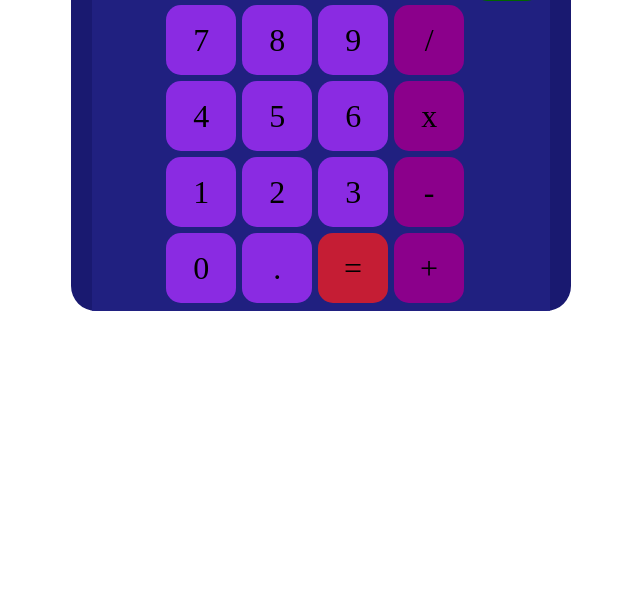
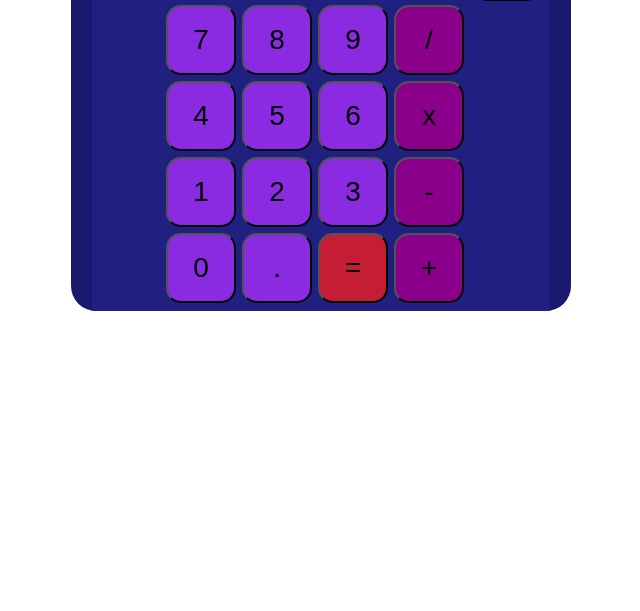
Before and after one commit to Gulcan00/calculator, a plain HTML site: page index.html in a window 1280 px wide. Shown: the part 189-800 px from the top of the page, without its empty margins (319-959 px from the left). Drawn offline with Linux system fonts and the light colour scheme; a web font is replaced by a local one.

Commit message:
Change divs to btns

```diff
--- a/index.html
+++ b/index.html
@@ -15,24 +15,24 @@
             000
         </div>
         <div class="calc-buttons-container">
-        <div class="button calc-clear">AC</div>
+        <button class="calc-clear">AC</button>
         <div class="calc-buttons">
-            <div class="button">7</div>
-            <div class="button">8</div>
-            <div class="button">9</div>
-            <div class="button operator">/</div>
-            <div class="button">4</div>
-            <div class="button">5</div>
-            <div class="button">6</div>
-            <div class="button operator">x</div>
-            <div class="button">1</div>
-            <div class="button">2</div>
-            <div class="button">3</div>
-            <div class="button operator">-</div>
-            <div class="button">0</div>
-            <div class="button">.</div>
-            <div class="button equal">=</div>
-            <div class="button operator">+</div>
+            <button class="number">7</button>
+            <button class="number">8</button>
+            <button class="number">9</button>
+            <button class="operator">/</button>
+            <button class="number">4</button>
+            <button class="number">5</button>
+            <button class="number">6</button>
+            <button class="operator">x</button>
+            <button class="number">1</button>
+            <button class="number">2</button>
+            <button class="number">3</button>
+            <button class="operator">-</button>
+            <button class="number">0</button>
+            <button>.</button>
+            <button class="equal">=</button>
+            <button class="operator">+</button>
         </div>
     </div>
     </div>
--- a/styles.css
+++ b/styles.css
@@ -50,45 +50,47 @@ body {
 }
 
 
-.button {
+button {
     background-color: blueviolet;
-    width: 30px;
-    height: 30px;
     padding: 20px;
+    width: 2.5em;
+    height: 2.5em;
     display: flex;
     justify-content: center;
     align-items: center;
     border-radius: 15px;
+    font-size: 28px;
+    margin: 0;
 }
 
-.button:hover {
+button:hover {
     cursor: pointer;
     background-color: rgb(147, 71, 218);
 }
 
-.button.operator {
+button.operator {
     background-color: darkmagenta;
 }
 
-.operator.button:hover {
+button.operator:hover {
     background-color: rgb(168, 17, 168);
 }
 
-.button.calc-clear {
+button.calc-clear {
     background-color: darkgreen;
     color: blanchedalmond;
     margin-bottom: 4px;
     align-self: flex-end;
 }
 
-.button.calc-clear:hover {
+button.calc-clear:hover {
     background-color: rgb(19, 124, 19);
 }
 
-.button.equal {
+button.equal {
     background-color: #C51D34;
 }
 
-.button.equal:hover {
+button.equal:hover {
     background-color: #cc2c41;
 }
```
